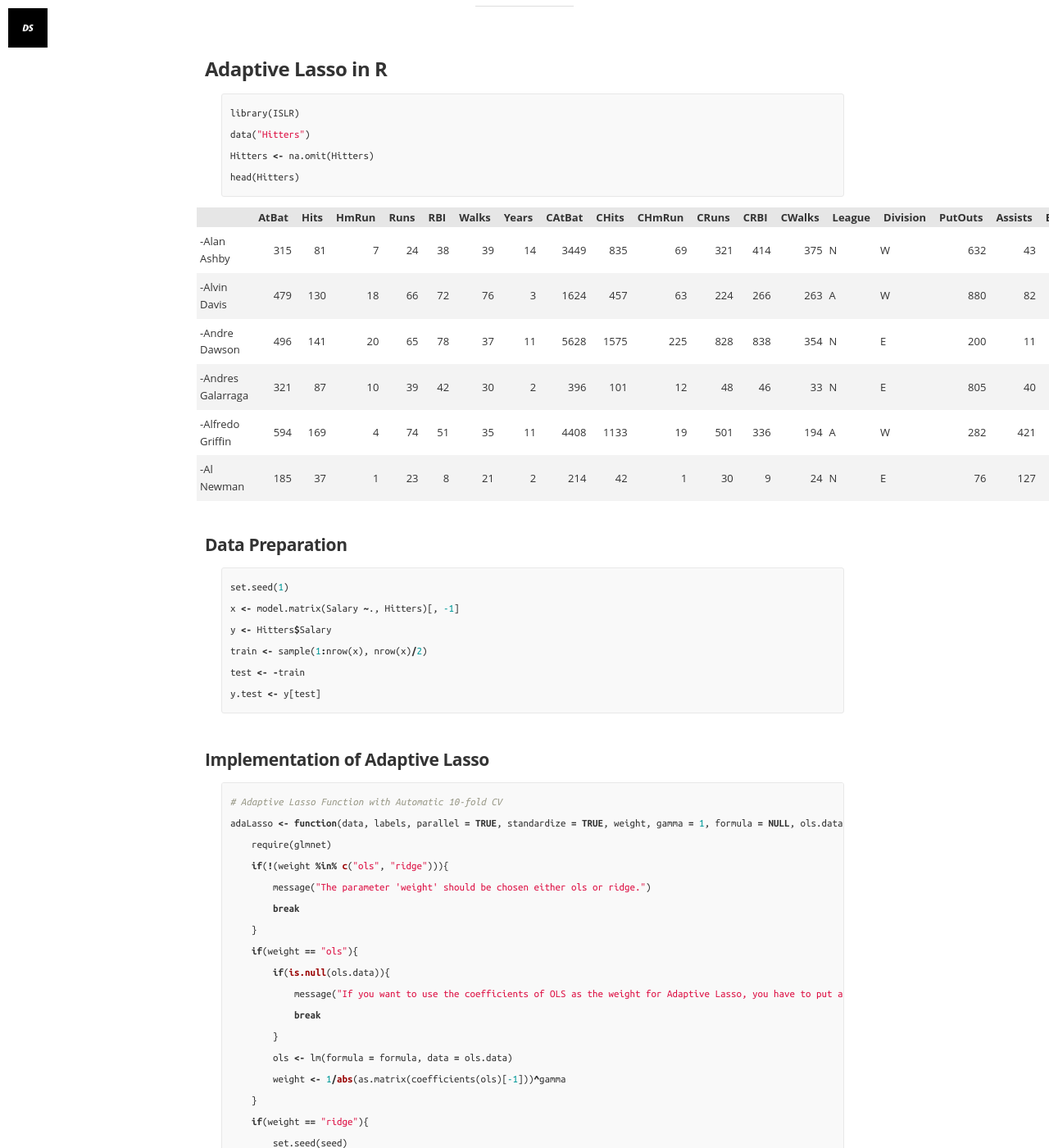
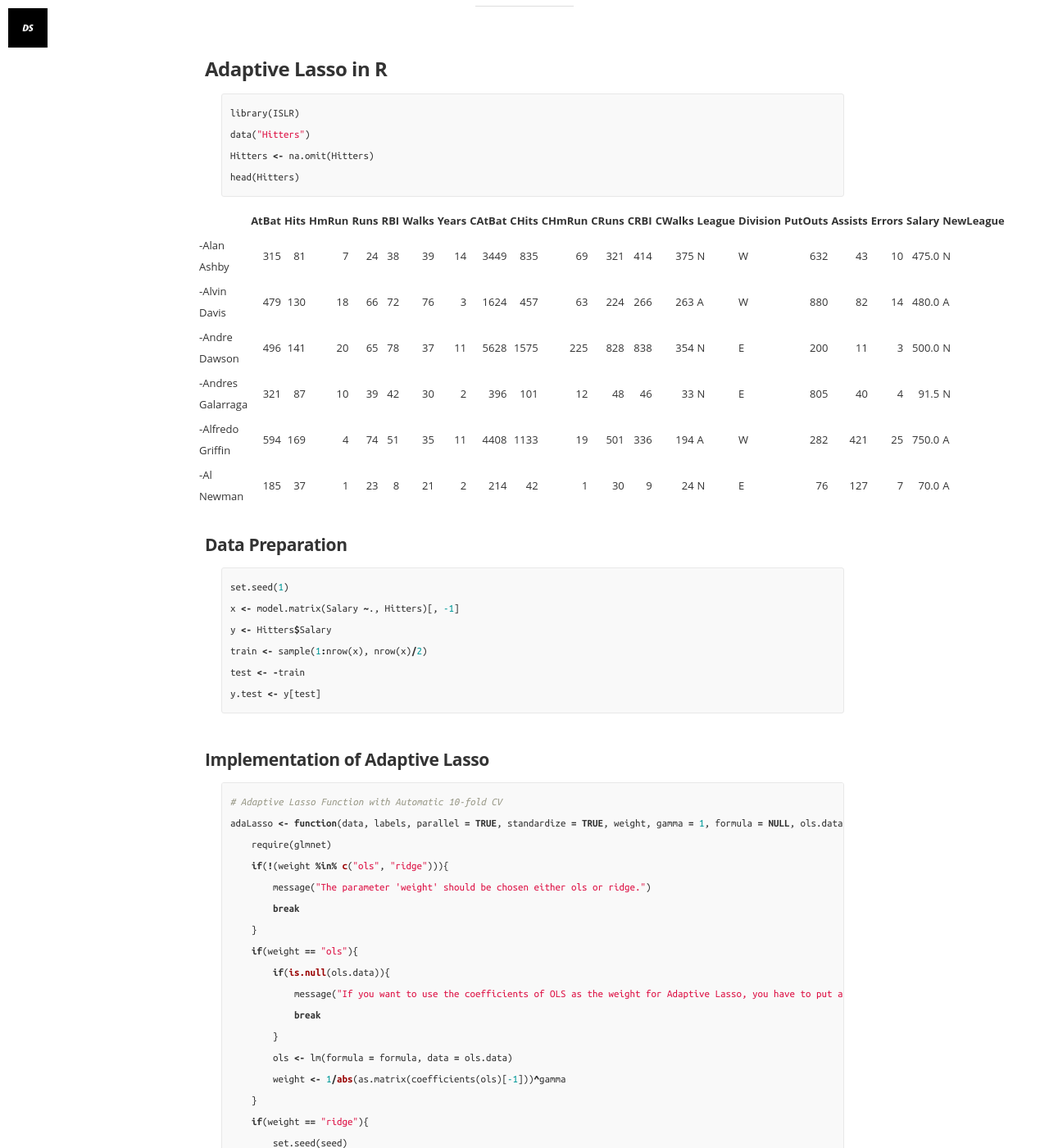
Before and after one commit to otzslayer/deprecated-blog, a Jekyll site: the page built from _posts/machine_learning/2016-12-20-adaptive-lasso.md, in a window 1280 px wide and 1400 px high, scrolled down 5391 px. Shown: the whole window at 82% size. Built offline with Jekyll 4.4.1, drawn with Linux system fonts in a browser that asks for light colours; nearby versions of some CDN libraries; some web fonts are replaced; library files that are not in the unit come from our copies; formulas are drawn with MathJax 3.

Commit message:
New Post 161231

```diff
--- a/css/main.sass
+++ b/css/main.sass
@@ -2,7 +2,6 @@
 ---
 
 @import 'syntax-highlighting'
-@import 'table'
 @import 'bourbon/bourbon'
 @import 'monaco'
 @import url(https://fonts.googleapis.com/css?family=Ubuntu+Mono:400,400italic,700,700italic)
```
